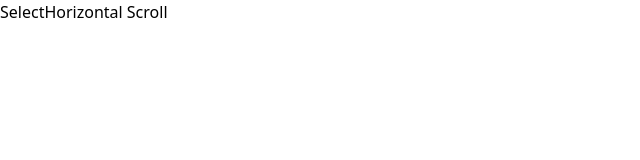
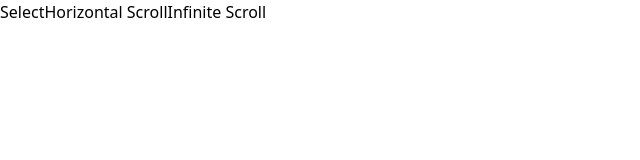
Before and after one commit to freejak5520/nextjs-12-components, a Next.js app: page / in a window 1280 px wide. Shown: the top 160 px of the page, without its empty margins (0-640 px from the left). Built offline with nearby package versions, Linux system fonts and the light colour scheme.

Commit message:
무한 스크롤 예제 페이지 링크 추가

```diff
--- a/pages/index.tsx
+++ b/pages/index.tsx
@@ -5,6 +5,7 @@ export default function Home() {
     <main className="w-dvw h-dvh py-8 px-12 flex flex-col gap-4">
       <Link className="text-xl" href={"/select"}>Select</Link>
       <Link className="text-xl" href={"/horizontal-scroll"}>Horizontal Scroll</Link>
+      <Link className="text-xl" href={"/infinite-scroll"}>Infinite Scroll</Link>
     </main>
   )
 }
```
